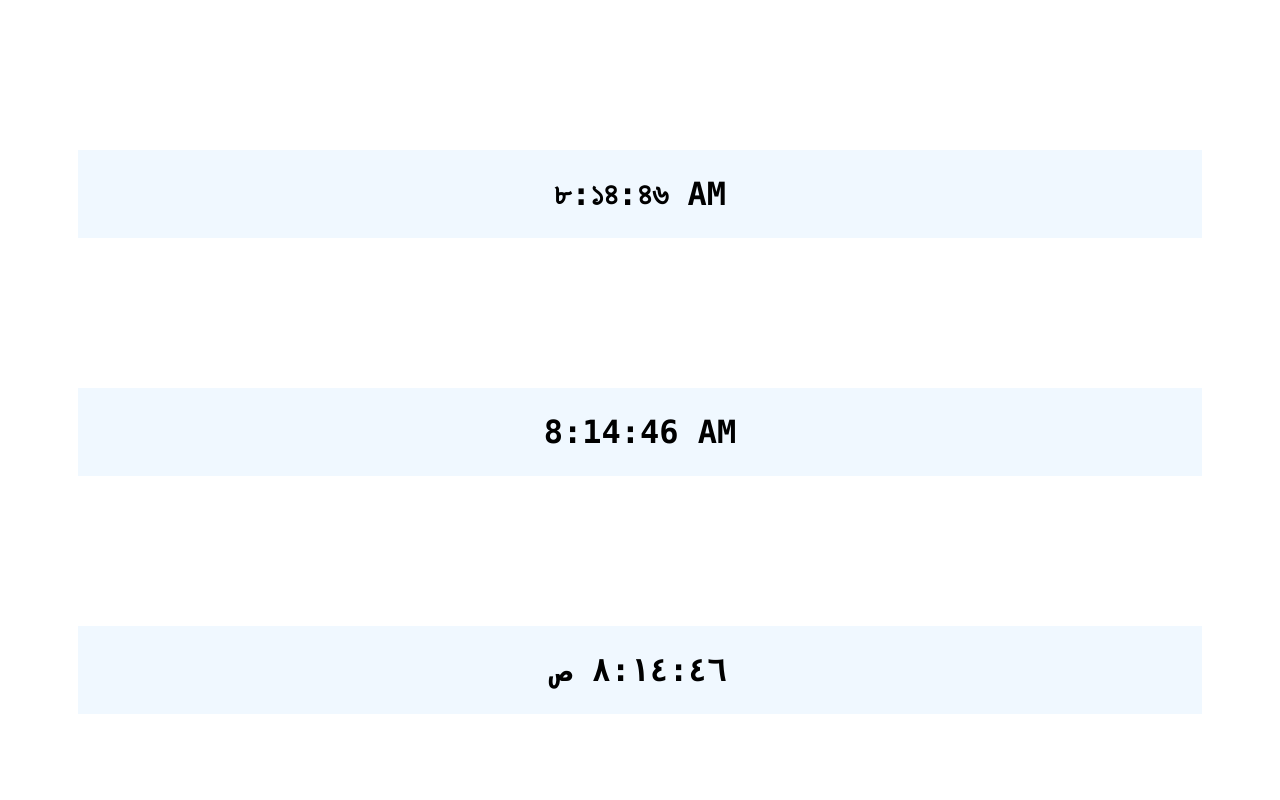
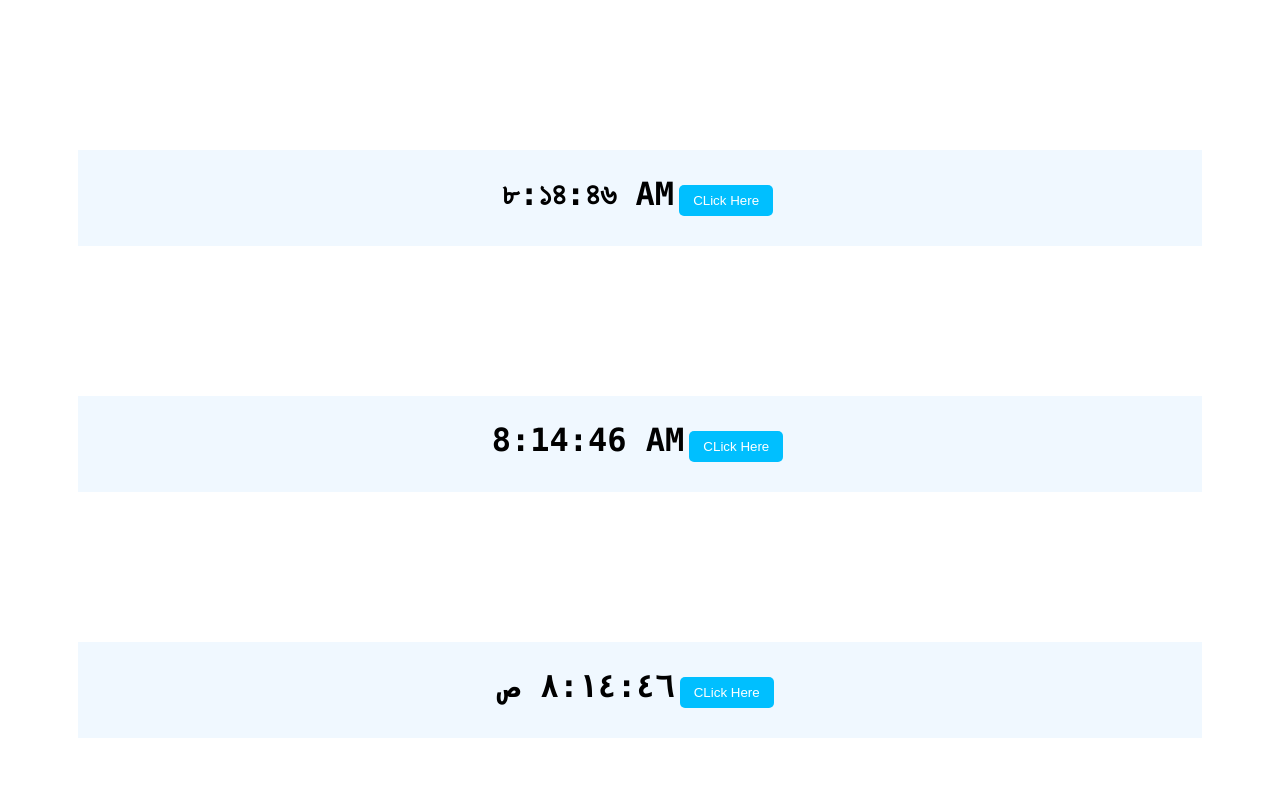
Before and after one commit to mralaminahamed/react-app-vanila, a React (Create React App) app: page / in a window 1280 px wide. Shown: the top 800 px of the page. Built offline with nearby package versions, Linux system fonts and the light colour scheme.

Commit message:
Update Clock.js

```diff
--- a/src/Components/Clock.js
+++ b/src/Components/Clock.js
@@ -17,12 +17,17 @@ class Clock extends Component {
         this.setState({ date : new Date() });
     }
 
+    handleClick(){
+        console.log('Button was clicked!!');
+    }
+
     render(){
         return (
             <h1 className='container'>
                 <span className='text'>
                     {this.state.date.toLocaleTimeString(this.props.locale)}
                 </span>
+                <button type='button' onClick={this.handleClick}>CLick Here</button>
             </h1>
         );
     }
```
